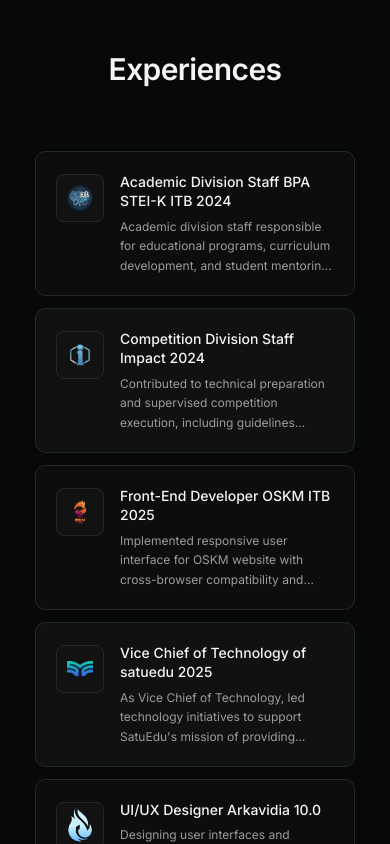
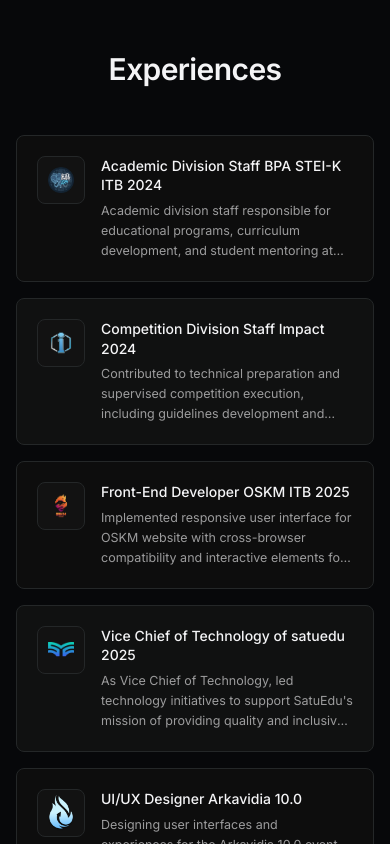
Before and after one commit to Kurt-Mikhael/porto-kurt, a Next.js app: page / in a window 390 px wide. Shown: the part 6420-7264 px from the top of the page. Built offline with nearby package versions, Linux system fonts and the light colour scheme.

Commit message:
Update metal card design

```diff
--- a/src/app/components/metal-card.tsx
+++ b/src/app/components/metal-card.tsx
@@ -29,33 +29,30 @@
     return (
         <div
           ref={ref}
-          className={`relative overflow-hidden rounded-lg w-full max-w-xs sm:max-w-sm lg:max-w-2xl ${getAnimationClass()} ${className}`}
+          className={`experience-card group cursor-default select-none ${getAnimationClass()} ${className}`}
           style={{
-            willChange: "transform",
-            minHeight: "140px",
             backgroundColor: isElevated ? '#101111' : '#0d0d0d',
-            border: '1px solid #242728'
+            transitionTimingFunction: 'cubic-bezier(0.25, 0.46, 0.45, 0.94)'
           }}
         >
             <div className="flex flex-row items-start gap-4 sm:gap-5 p-5 sm:p-6">
                 {/* Logo tile */}
                 <div
-                  className="flex-shrink-0 w-12 h-12 sm:w-14 sm:h-14 rounded-md flex items-center justify-center p-2.5 mt-0.5"
-                  style={{ backgroundColor: '#121212', border: '1px solid #242728' }}
+                  className="exp-logo-tile group-hover:border-[rgba(255,255,255,0.10)] transition-colors duration-[350ms]"
                 >
                     <Image
                         src={logoSrc}
                         alt={logoAlt}
                         width={56}
                         height={56}
-                        className="object-contain w-full h-full"
+                        className="object-contain w-full h-full group-hover:scale-105 transition-transform duration-[350ms]"
                         loading="lazy"
                     />
                 </div>
 
                 <div className="flex flex-col flex-1 min-w-0">
-                    <h3 className="text-sm sm:text-base font-medium text-[#f4f4f6] leading-snug mb-1.5">{title}</h3>
-                    <p className="text-xs sm:text-sm text-[#9c9c9d] leading-relaxed line-clamp-3">{description}</p>
+                    <h3 className="exp-title">{title}</h3>
+                    <p className="exp-desc">{description}</p>
                 </div>
             </div>
         </div>
@@ -66,12 +63,11 @@
 
 export function MetalCardContainer({ children }: { children: React.ReactNode }) {
     return (
-        <div className="flex gap-3 sm:gap-4 lg:gap-5 flex-wrap justify-center items-start p-4 sm:p-6 lg:p-8">
+        <div className="experience-grid">
             {children}
         </div>
     );
 }
-
 
 export function MetalCardList() {
     return (
```
